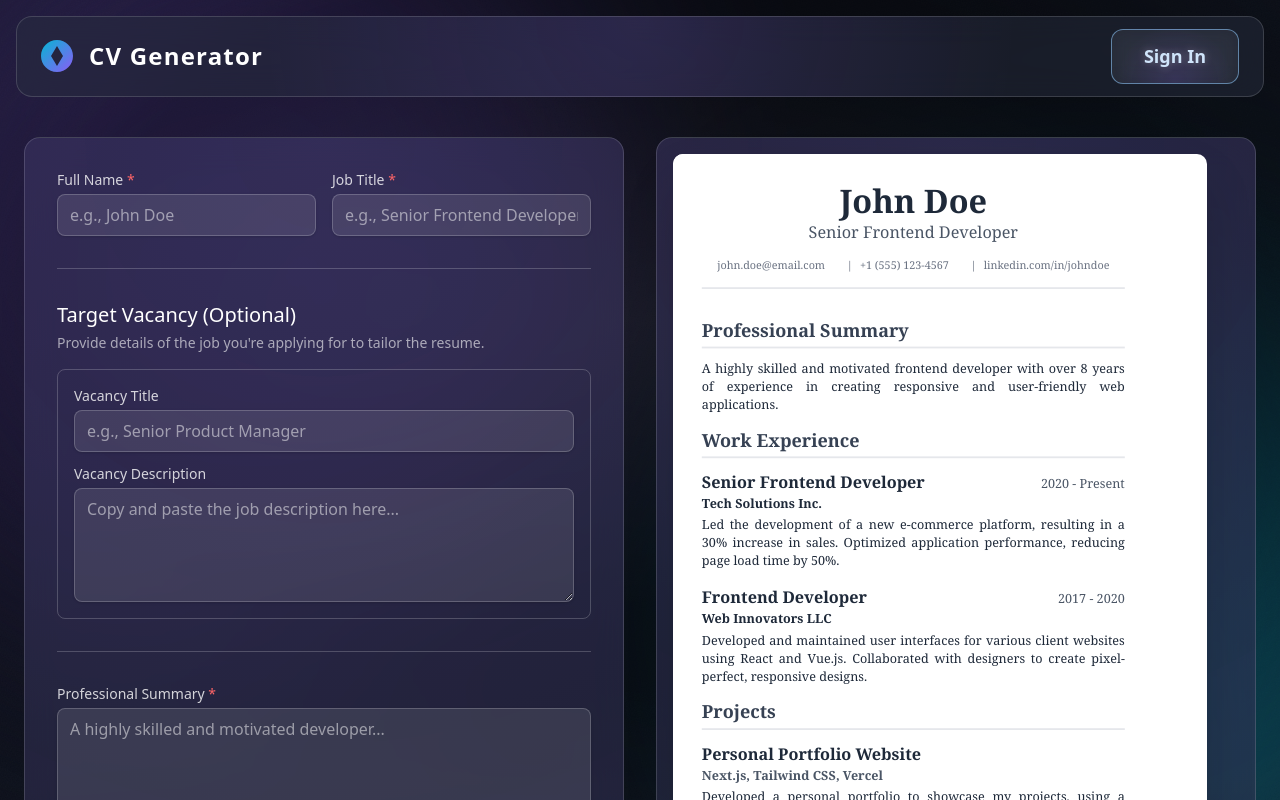
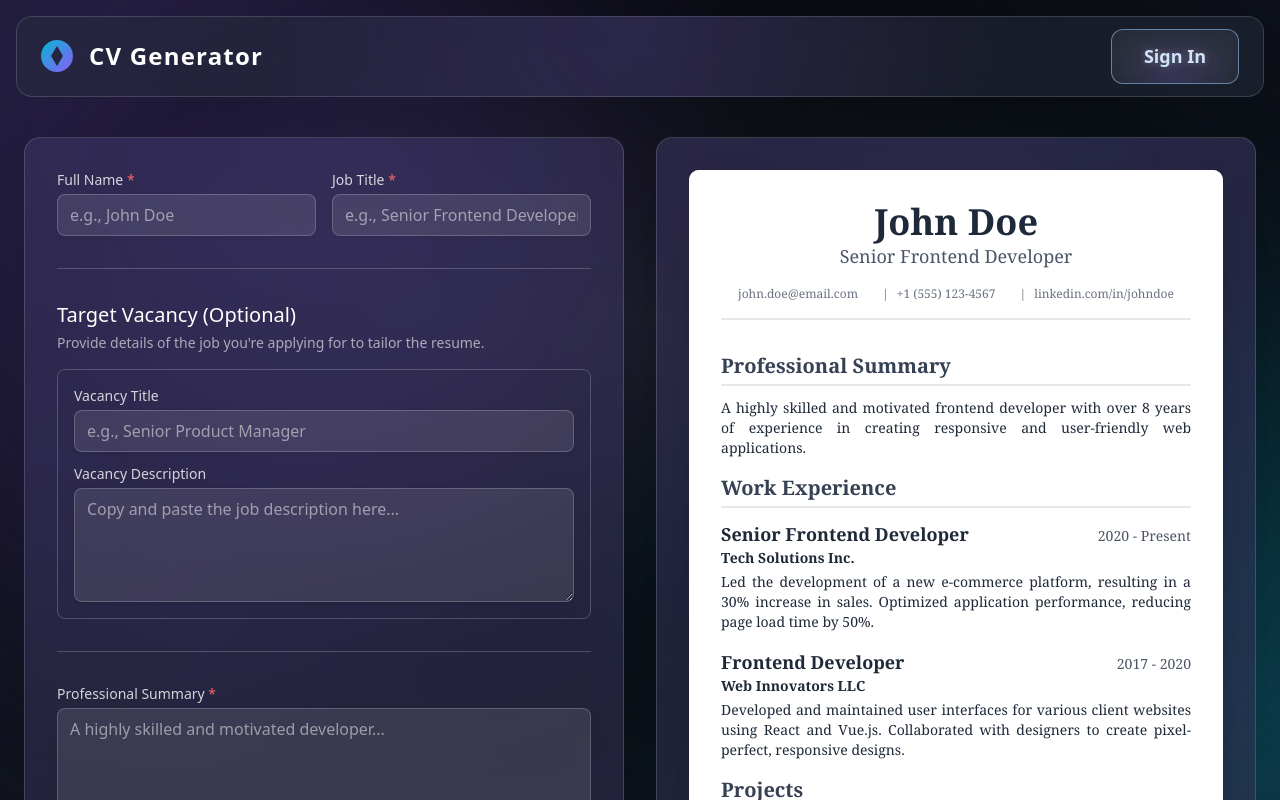
Before and after one commit to Saitosar/cv.sarkhan.dev, a Next.js app: page /create in a window 1280 px wide. Shown: the top 800 px of the page. Built offline with nearby package versions, Linux system fonts and the light colour scheme.

Commit message:
fixing template size

```diff
--- a/src/components/LivePreview.tsx
+++ b/src/components/LivePreview.tsx
@@ -76,8 +76,8 @@ export function LivePreview({ data, template, accentColor, theme }: LivePreviewP
   };
 
   return (
-    <div className="w-full bg-white rounded-lg shadow-2xl overflow-hidden -m-4">
-      <div className="w-full h-full scale-[0.9] origin-top-left overflow-y-auto">
+    <div className="w-full bg-white rounded-lg shadow-2xl overflow-hidden">
+      <div className="w-full h-full origin-top-left overflow-y-auto">
         {renderTemplate()}
       </div>
     </div>
```
